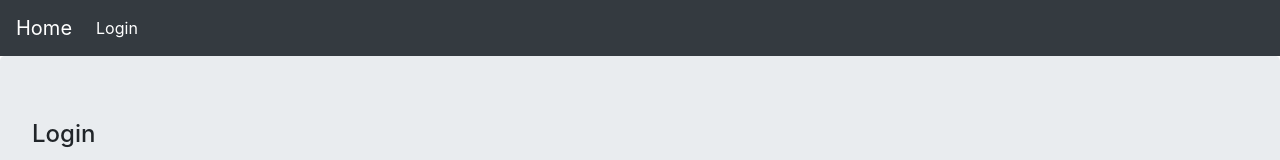
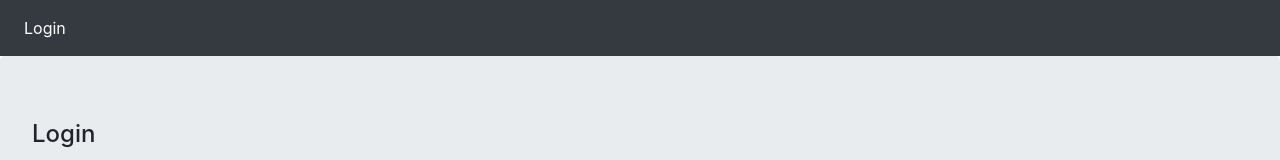
Before and after one commit to imranhsayed/react-with-wordpress, a React app: page /login in a window 1280 px wide. Shown: the top 160 px of the page. Built offline with nearby package versions, Linux system fonts and the light colour scheme.

Commit message:
Update navlink

```diff
--- a/src/components/Navbar.js
+++ b/src/components/Navbar.js
@@ -19,11 +19,13 @@ class Navbar extends React.Component {
 
 		return (
 			<nav className="navbar my-navbar navbar-expand-lg navbar-dark bg-dark">
-				<Link className="navbar-brand" to="/">Home</Link>
 				<div >
 					<ul className="navbar-nav my-navbar-nav mr-auto">
 						{ isLoggedIn() ? (
 							<React.Fragment>
+								<li className="nav-item">
+									<NavLink to="/">Home</NavLink>
+								</li>
 								<li className="nav-item">
 									<NavLink to={ `/dashboard/${ userName }` }>Dashboard</NavLink>
 								</li>
```
